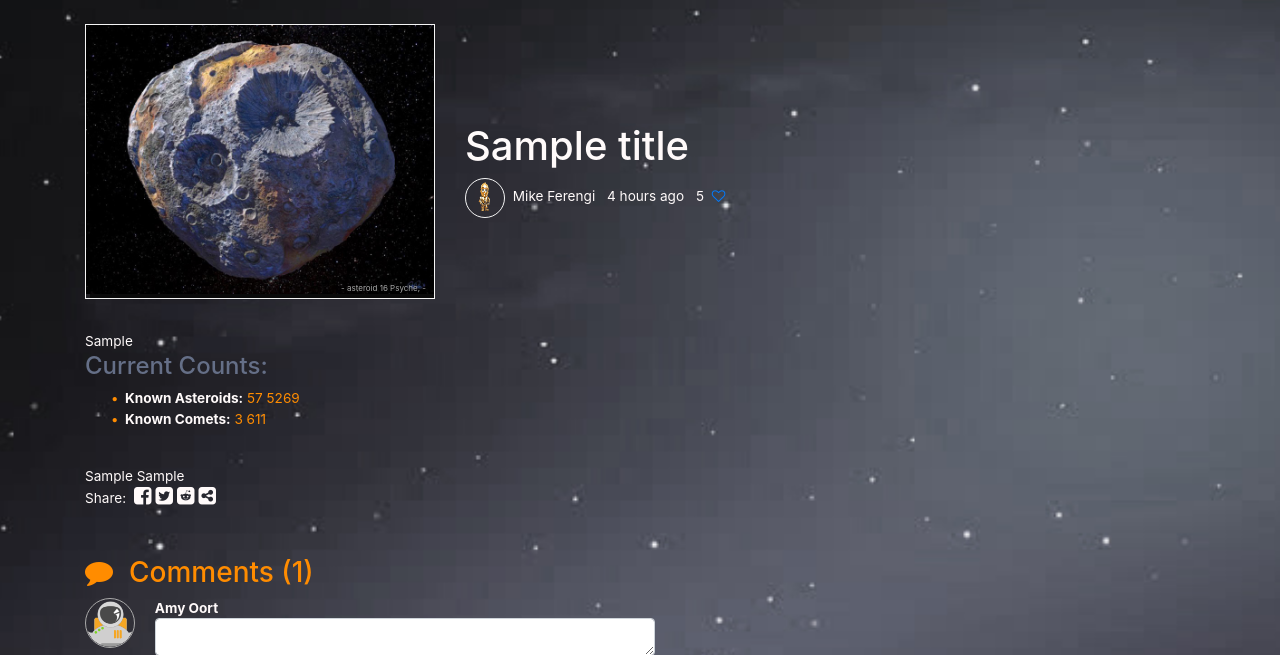
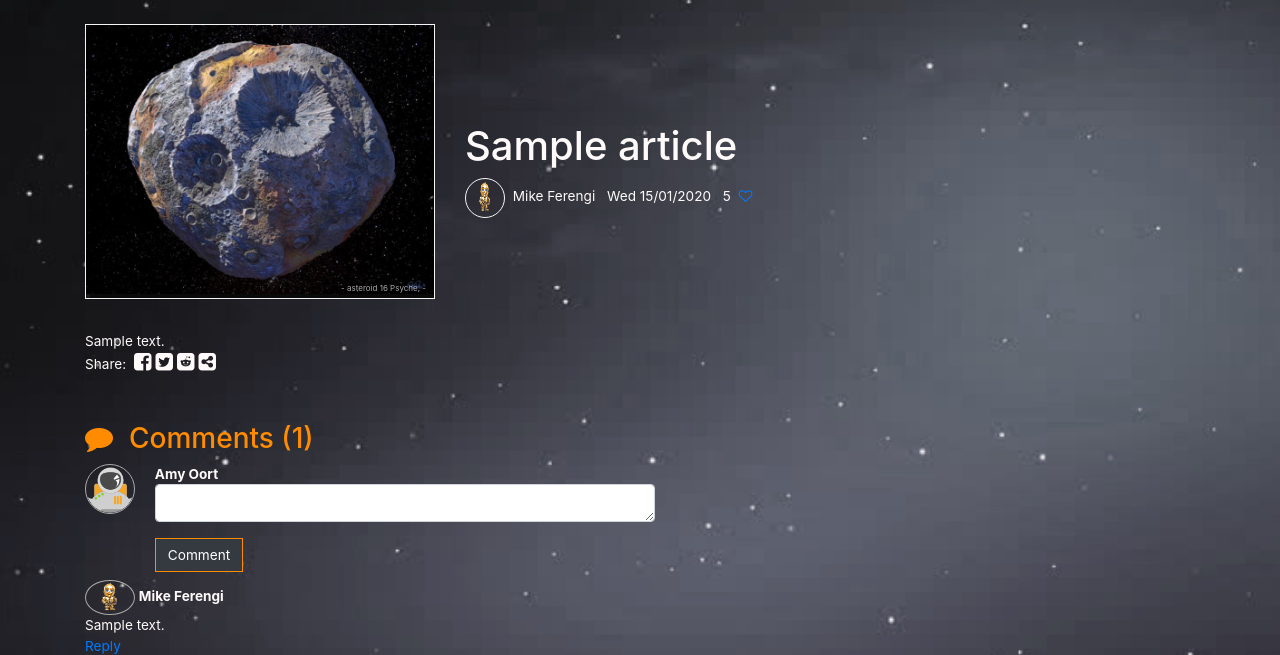
Before and after one commit to DannyEeraerts/the_spacebar, a Symfony app: template templates/article/show.html.twig in a window 1280 px wide. Shown: the part 73-728 px from the top of the page. Run offline with Twig, Linux system fonts and the light colour scheme; the template is opened without the code that fills it: most values are stand-ins (such as "Sample title", 1, 10 or a date in 2020); some libraries are stand-ins or nearby versions.

Commit message:
Show article from database and show published date with twig format

```diff
--- a/templates/article/show.html.twig
+++ b/templates/article/show.html.twig
@@ -1,7 +1,7 @@
 {% extends 'base.html.twig' %}
 
 {% block title %}
-    Read {{ title }}
+    Read {{ article.title }}
 {% endblock %}
 
 {% block body %}
@@ -16,11 +16,13 @@
 
             </div>
             <div class="col-6 col-sm-8">
-                <h1 class="title">{{ title }}</h1>
+                <h1 class="title">{{ article.title }}</h1>
                 <span class="align-left article-details"><img class="article-author-img rounded-circle"
                     src="{{ asset('images/anakin-skywalker.png') }}"> Mike Ferengi
                 </span>
-                <span class="pl-2 article-details"> 4 hours ago</span>
+                <span class="pl-2 article-details">
+                    {{ article.publishedAt ? article.publishedAt|date('D d/m/Y') : 'unpublished'}}
+                </span>
                 <span class="pl-2 article-details"> <span class="js-like-article-count"> 5</span>
                     <a href="#" class="ml-1 fa fa-heart-o like-article js-like-article"></a>
                 </span>
@@ -32,16 +34,16 @@
         <div class="row">
             <div class="col-12">
 
-                {{ articleIntro|raw }}
+                {{ article.content|raw }}
 
-                <h4>Current Counts:</h4>
+                {#<h4>Current Counts:</h4>
                 <ul>
                     <li><strong>Known Asteroids:</strong> <span class="color">57 5269</span></li>
                     <li><strong>Known Comets:</strong> <span class="color">3 611</span></li>
                 </ul>
                 <br/>
                 {{ articleParagraph1|raw }}
-                {{ articleParagraph2|raw }}
+                {{ articleParagraph2|raw }}#}
             </div>
             <div class="col-12">
                 <p class="share-icons mb-5"><span class="pr-1">Share:</span>
```
Also changed, not shown: src/Controller/ArticleController.php (+14 -8 lines), src/Repository/ArticleRepository.php (+7 -7 lines).
